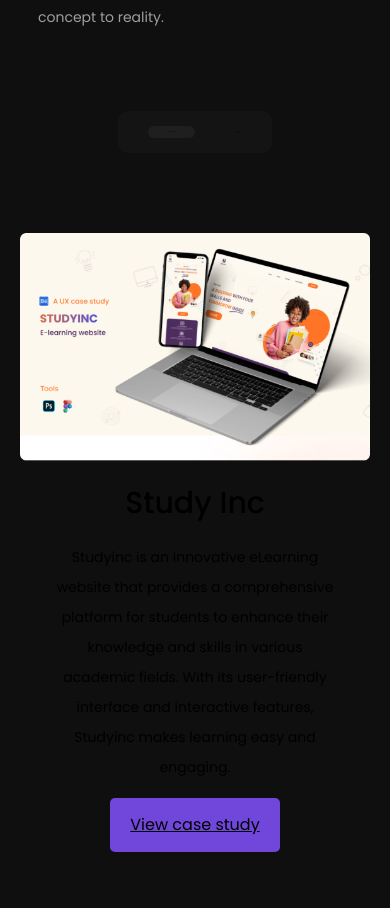
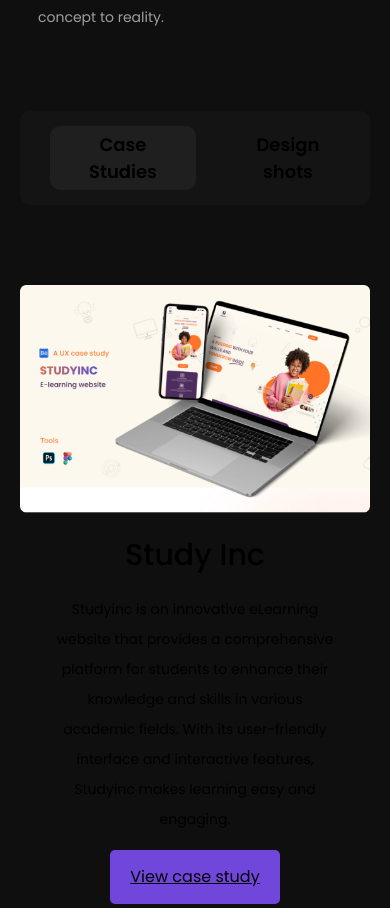
Before and after one commit to DaWei8/tomides-portfolio, a Next.js app: page / in a window 390 px wide. Shown: the part 2619-3527 px from the top of the page. Built offline with nearby package versions, Linux system fonts and the light colour scheme.

Commit message:
added view resume button

```diff
--- a/src/app/page.tsx
+++ b/src/app/page.tsx
@@ -271,7 +271,7 @@
         id="portfolio"
         className="my-works flex flex-col gap-[80px] justify-center items-center "
       >
-        <div className=" flex flex-row md:text-[30px] text-[1px] px-[30px] py-[15px] font-semibold gap-[40px] mt-[20px] bg-[#141414] rounded-[10px] w-fit flex-auto items-center justify-center ">
+        <div className=" flex flex-row md:text-[30px] text-[18px] px-[30px] py-[15px] font-semibold gap-[40px] mt-[20px] bg-[#141414] rounded-[10px] w-fit flex-auto items-center justify-center ">
           <button
             onClick={caseSelection}
             className={
@@ -307,7 +307,7 @@
             ))}
           </div>
         ) : (
-          <div className=" container mx-auto flex flex-wrap flex-col w-full md:gap-[20px] lg:gap-[30px] gap-[40px] items-center justify-center space-y-[100x] h-[1500px]  ">
+          <div className=" container mx-auto flex flex-wrap md:flex-col flex-row w-full md:gap-[20px] lg:gap-[30px] gap-[40px] items-center justify-center space-y-[100x] h-[1500px]  ">
             {designShots.map((content, index) => (
               <DesignShot
                 key={index}
```
